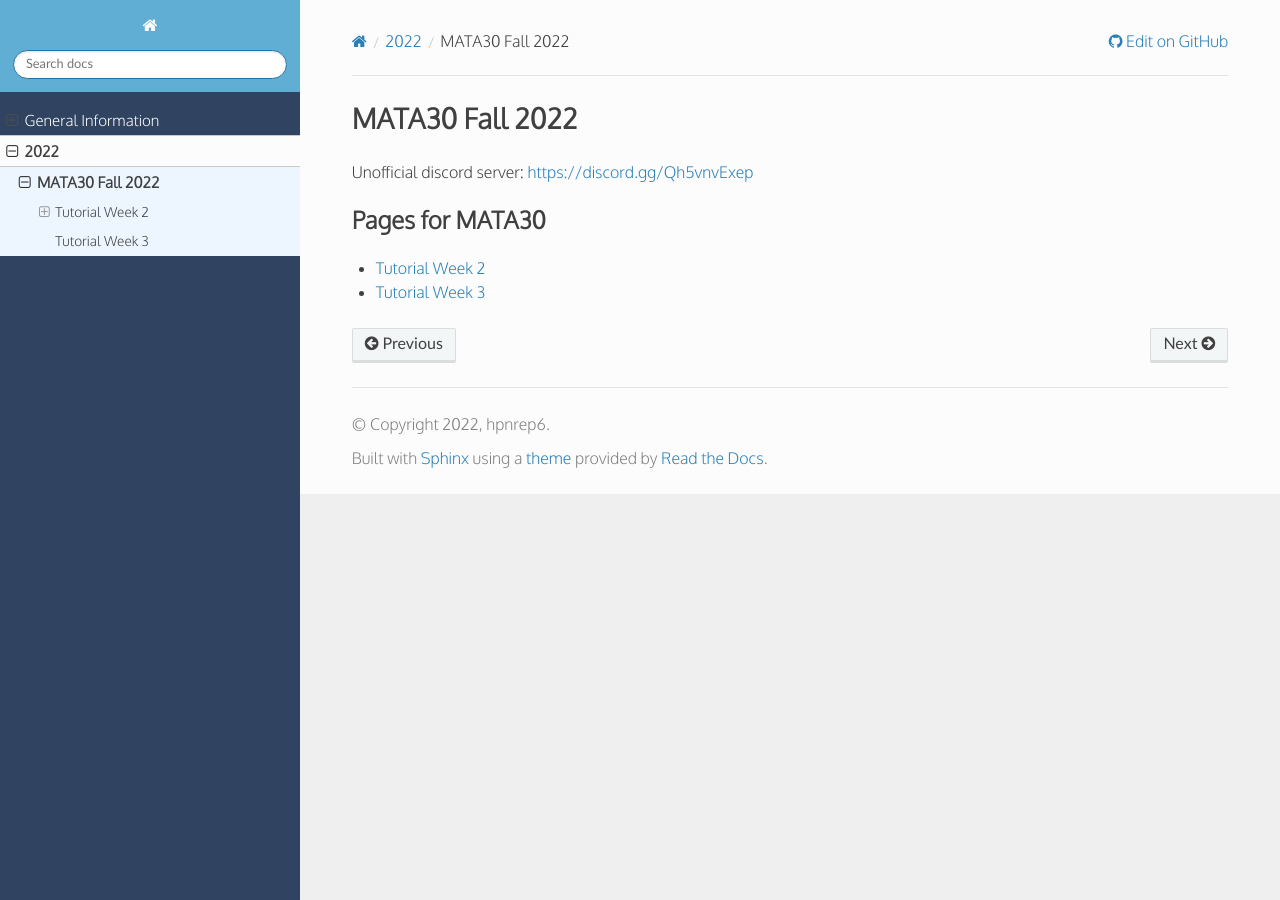
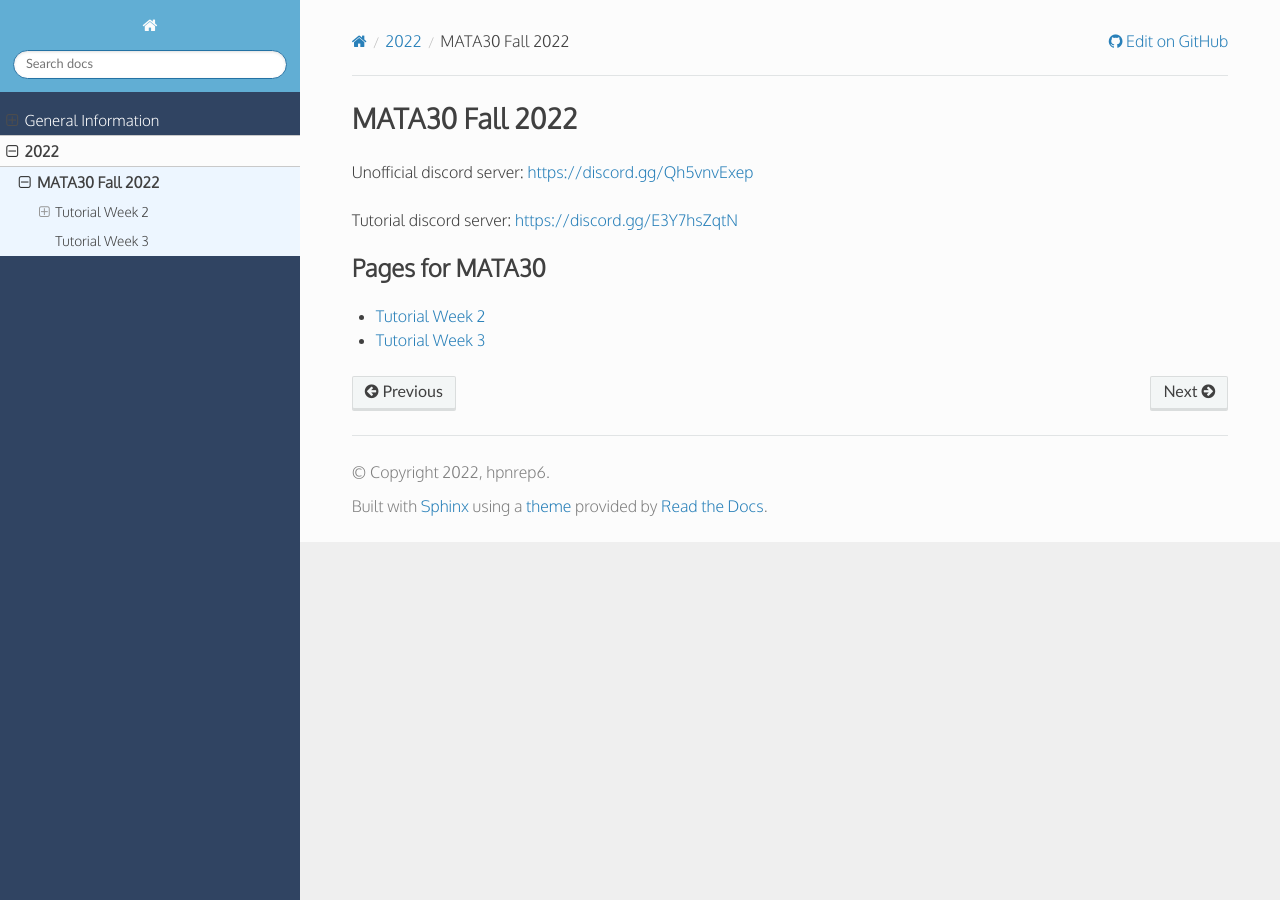
Before and after one commit to hpnrep6/t, a Sphinx documentation site: the page built from source/2022/mata30_fall/mata30.rst, in a window 1280 px wide. Built offline with Sphinx 7.4.7 and the Read the Docs theme 2.0.0, drawn with Linux system fonts in a browser that asks for light colours.

Commit message:
Add tutorial server

```diff
--- a/source/2022/mata30_fall/mata30.rst
+++ b/source/2022/mata30_fall/mata30.rst
@@ -5,6 +5,8 @@ MATA30 Fall 2022
 
 Unofficial discord server: https://discord.gg/Qh5vnvExep
 
+Tutorial discord server: https://discord.gg/E3Y7hsZqtN
+
 .. toctree::
     :maxdepth: 1
     :caption: Pages for MATA30
```
